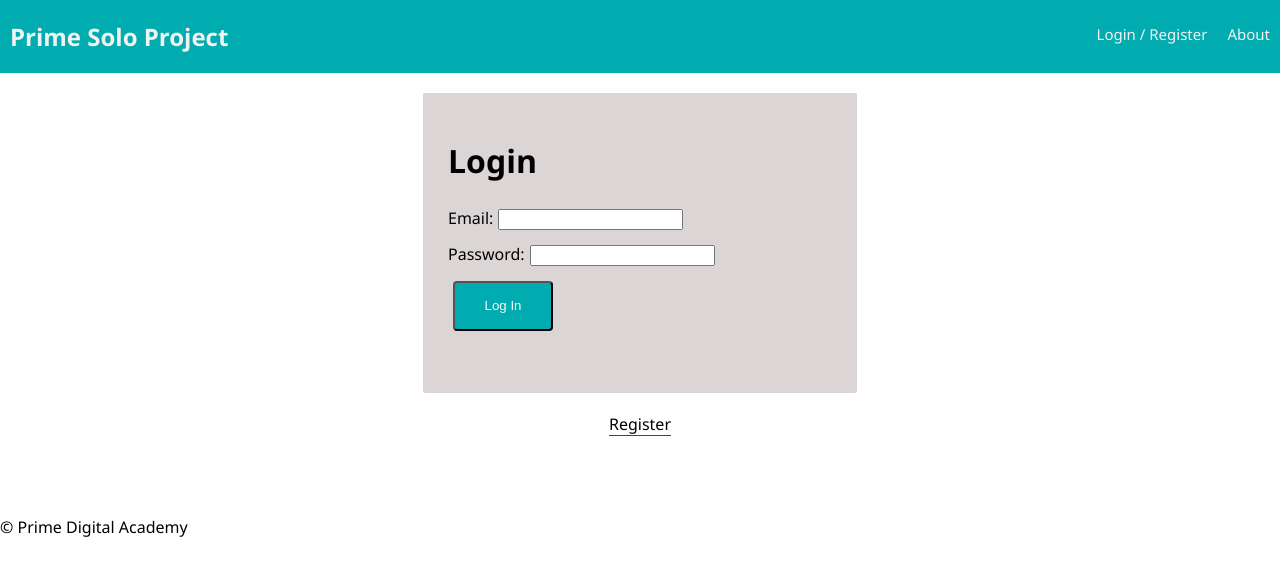
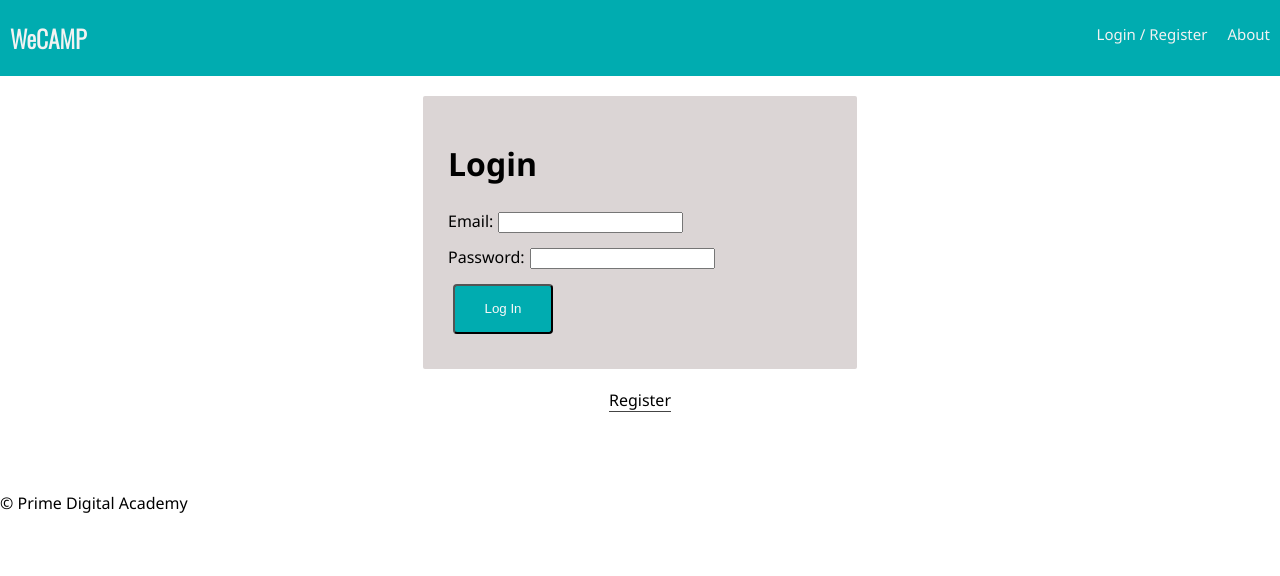
Before and after one commit to teamwecamp/weCamp, a React (Create React App) app in the folder prime-group-project-master /: page /#/home in a window 1280 px wide. Shown: the top 576 px of the page. Built offline with nearby package versions, Linux system fonts and the light colour scheme; no server answers.

Commit message:
updated name of app to WeCAMP

```diff
--- a/prime-group-project-master /public/index.html
+++ b/prime-group-project-master /public/index.html
@@ -4,8 +4,8 @@
     <meta charset="utf-8">
     <meta name="viewport" content="width=device-width, initial-scale=1, shrink-to-fit=no">
     <meta name="theme-color" content="#000000">
-
-    <title>App</title>
+    <link href="https://fonts.googleapis.com/css?family=Oswald:300" rel="stylesheet">
+    <title>WeCAMP</title>
   </head>
   <body>
     <noscript>
--- a/prime-group-project-master /src/components/App/App.css
+++ b/prime-group-project-master /src/components/App/App.css
@@ -11,7 +11,7 @@ body {
 form {
     background-color: #dbd5d5;
     width: 30%;
-    height: 250px;
+    height: auto;
     margin: 20px auto;
     padding: 25px;
     border-radius: 2px;
--- a/prime-group-project-master /src/components/Nav/Nav.css
+++ b/prime-group-project-master /src/components/Nav/Nav.css
@@ -4,6 +4,7 @@
     display: inline-block;
     color: #f2f2f2;
     padding-left: 10px;
+    font-family: 'Oswald', sans-serif;
 }
 
 .nav {
--- a/prime-group-project-master /src/components/Nav/Nav.js
+++ b/prime-group-project-master /src/components/Nav/Nav.js
@@ -7,7 +7,7 @@ import './Nav.css';
 const Nav = (props) => (
   <div className="nav">
     <Link to="/home">
-      <h2 className="nav-title">Prime Solo Project</h2>
+      <h2 className="nav-title">WeCAMP</h2>
     </Link>
     <div className="nav-right">
       <Link className="nav-link" to="/home">
--- a/prime-group-project-master /src/components/UserRegistration/UserRegistration.js
+++ b/prime-group-project-master /src/components/UserRegistration/UserRegistration.js
@@ -8,7 +8,7 @@ class UserRegistration extends Component {
     render() {
         return (
             <div>User Registration</div>
-            //I think this already exists as the RegisterPage
+            //Use this page to add kids to user profile
         )
     }
 }
```
